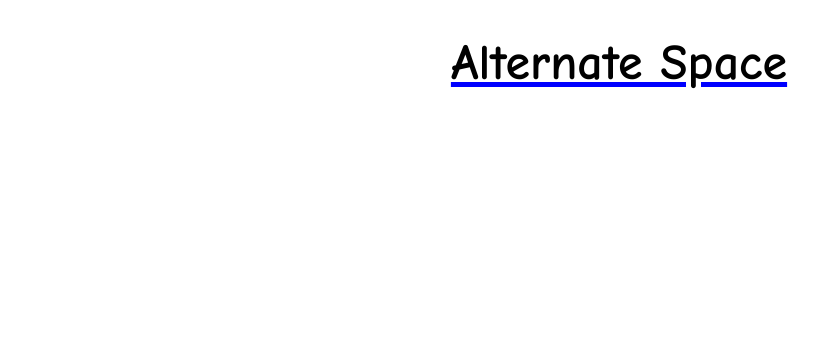
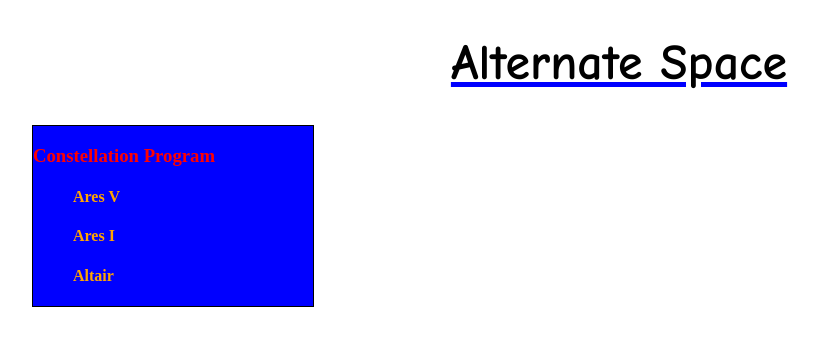
Before and after one commit to klauscritchley/AlternateSpace, a plain HTML site: page index.html in a window 1280 px wide. Shown: the whole page, without its empty margins (21-840 px from the left). Drawn offline with Linux system fonts and the light colour scheme.

Commit message:
Update index.html

```diff
--- a/index.html
+++ b/index.html
@@ -5,9 +5,22 @@
   <title> Home </title>
   <style>
     h1 {font-family: 'Comic Sans MS', sans-serif; text-align: center; font-size: 50px; text-decoration: underline; text-decoration-color: blue;}
+    .boxed {border: 1px solid black; background-color: blue; margin-left: 45px;  width: 280px; margin-right: auto; margin-top: auto; margin-bottom: auto;}
+    .lhead {color: red;}
+    .lsub {color: orange;}
+    a {text-decoration: none;}
   </style>
 </head>
 <body>
   <h1> Alternate Space </h1>
+  <div class="boxed">
+    <h3 > <a class="lhead" href="/constellation/constellation.html"> Constellation Program </a> </h3>
+    <div>
+      <h4 style="text-indent: 40px"> <a class="lsub" href="/constellation/aresv.html"> Ares V </a> </h4>
+      <h4 style="text-indent: 40px"> <a class="lsub" href="/constellation/aresi.html"> Ares I </a> </h4>
+      <h4 style="text-indent: 40px"> <a class="lsub" href="/constellation/altair.html"> Altair </a> </h4>
+    <div>
+
+  </div>
 </body>
 </html>
```
